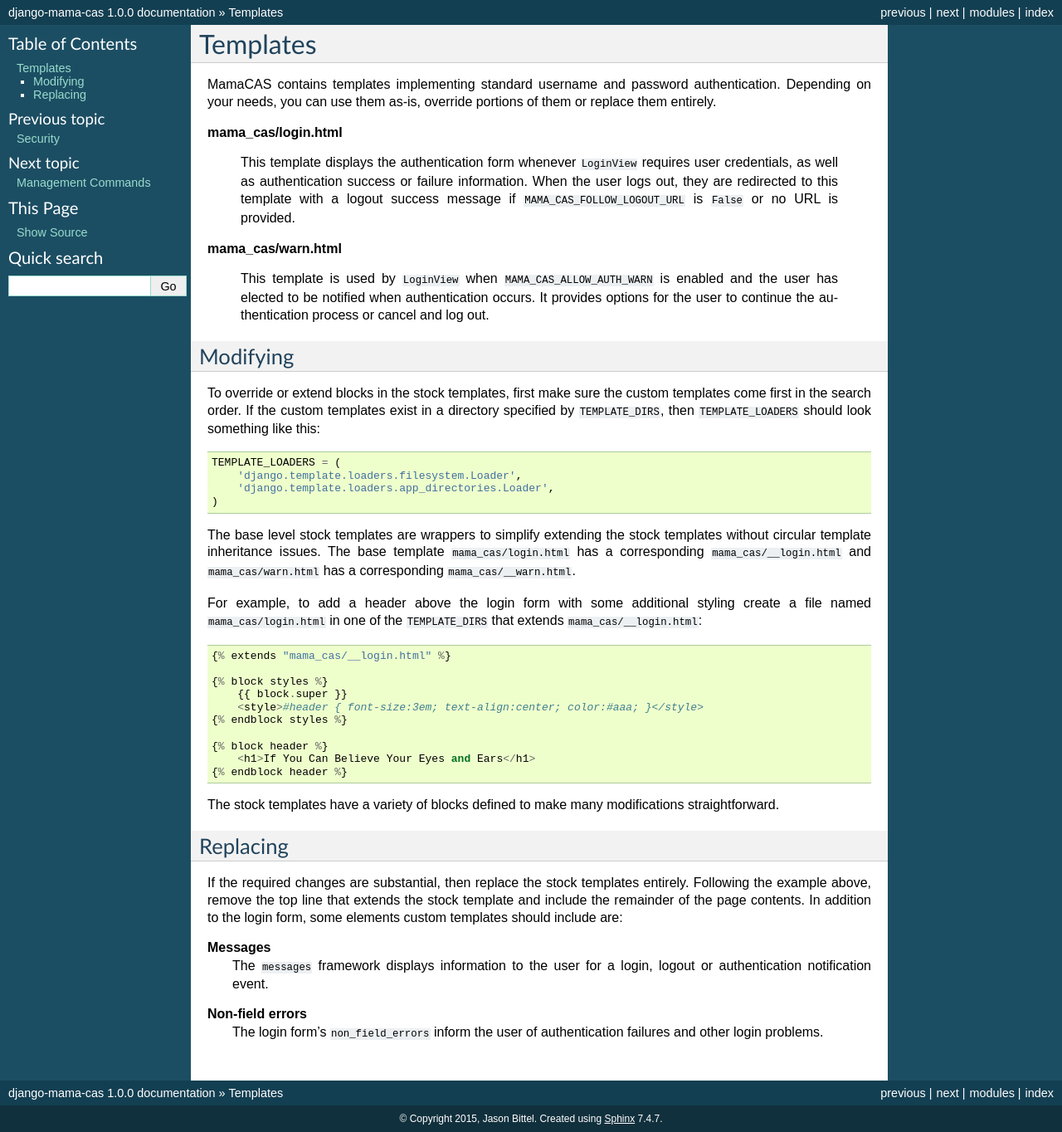
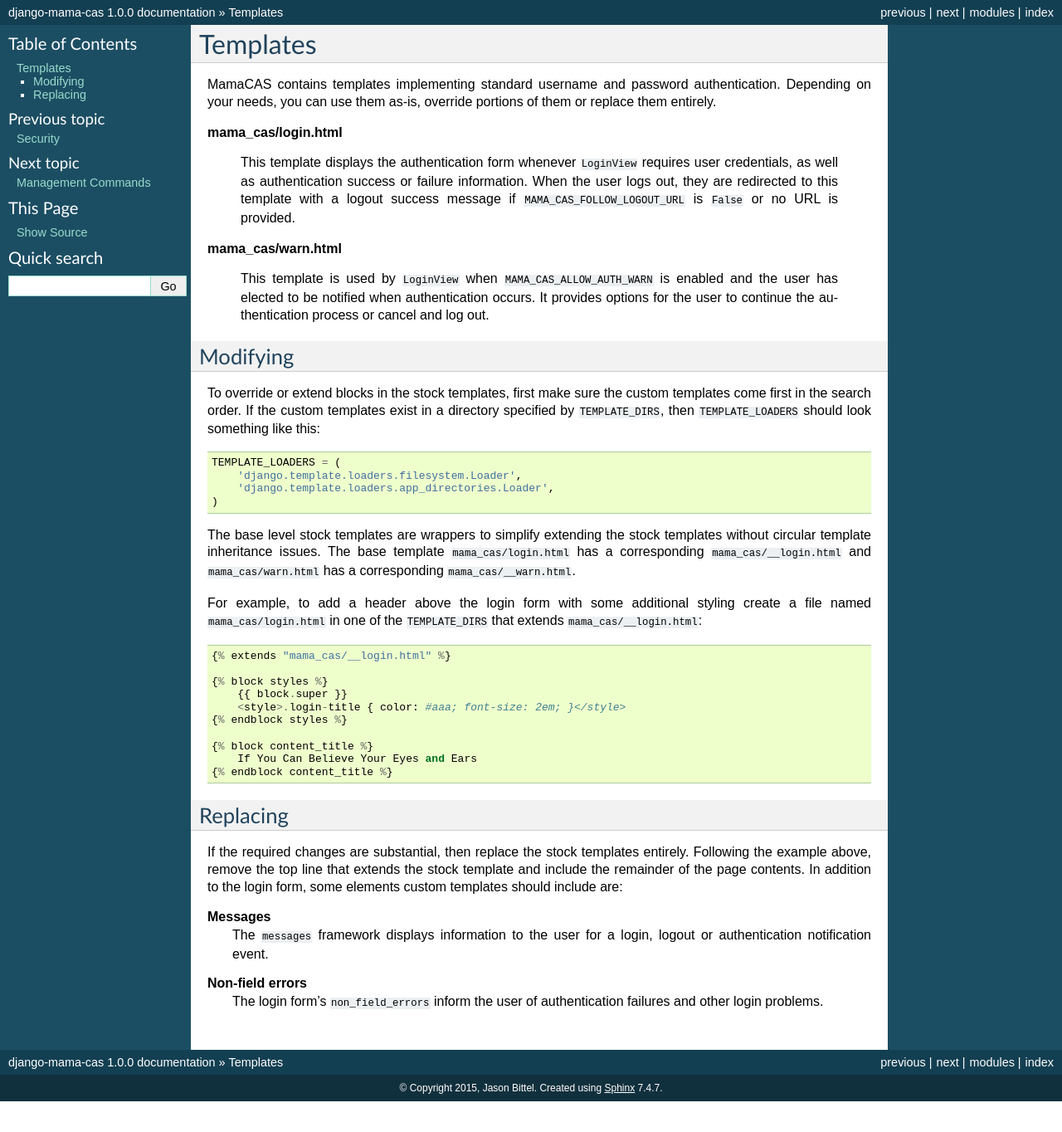
Before and after one commit to jbittel/django-mama-cas, a Sphinx documentation site: the page built from docs/templates.rst, in a window 1280 px wide. Shown: the whole page at 83% size. Built offline with Sphinx 7.4.7, drawn with Linux system fonts in a browser that asks for light colours; after the commit the page ends 1327 px from its top, so only the background shows below that.

Commit message:
Update documentation to match template changes

```diff
--- a/docs/templates.rst
+++ b/docs/templates.rst
@@ -48,15 +48,12 @@ that extends ``mama_cas/__login.html``::
 
    {% block styles %}
        {{ block.super }}
-       <style>#header { font-size:3em; text-align:center; color:#aaa; }</style>
+       <style>.login-title { color: #aaa; font-size: 2em; }</style>
    {% endblock styles %}
 
-   {% block header %}
-       <h1>If You Can Believe Your Eyes and Ears</h1>
-   {% endblock header %}
-
-The stock templates have a variety of blocks defined to make many modifications
-straightforward.
+   {% block content_title %}
+       If You Can Believe Your Eyes and Ears
+   {% endblock content_title %}
 
 Replacing
 ---------
```
